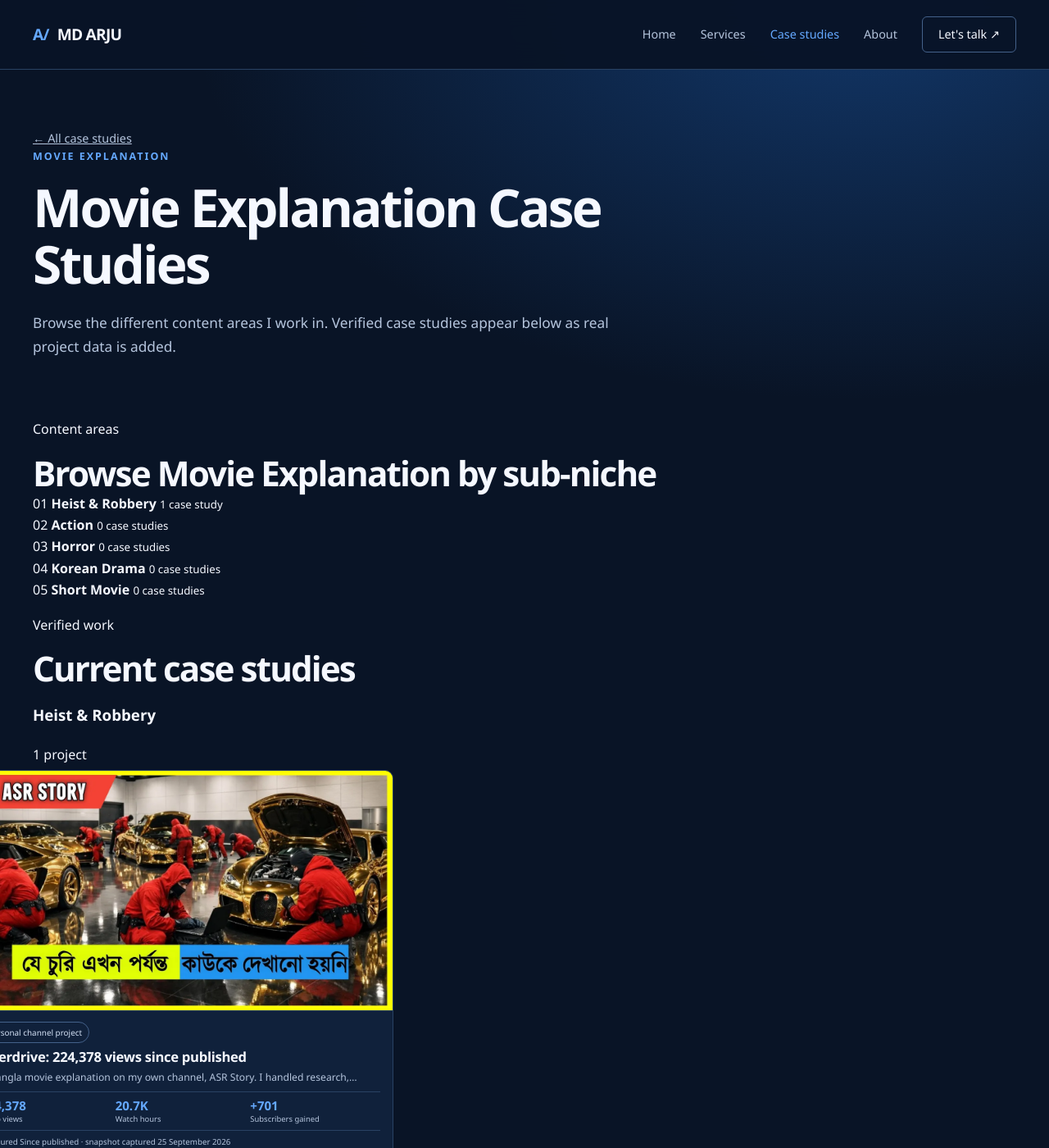
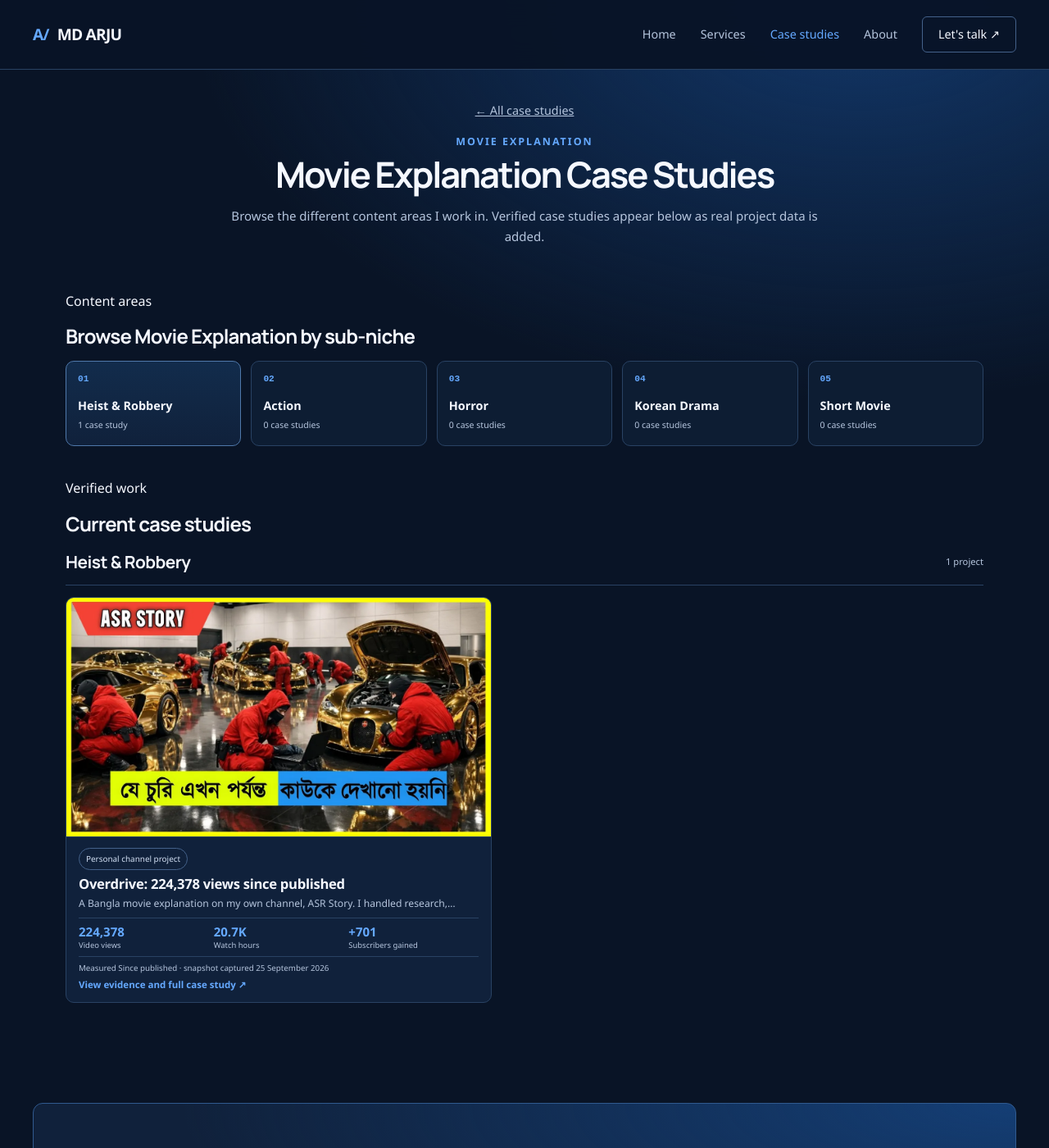
Before and after one commit to md-arju/md-arju.github.io, a Jekyll site: the page built from case-studies/movie-explanation/index.html, in a window 1280 px wide and 1400 px high. Shown: the whole window at 82% size. Built offline with Jekyll 4.4.1, drawn with Linux system fonts in a browser that asks for light colours.

Commit message:
Add Movie Explanation niche hub styling

```diff
--- a/assets/pages.css
+++ b/assets/pages.css
@@ -374,3 +374,221 @@
   #case-studies-page .niche-description{font-size:.78rem}
   #case-studies-page .niche-count{font-size:.64rem}
 }
+
+
+/* Niche library and Movie Explanation hub */
+#case-studies-page .niche-library,
+#movie-explanation-hub .subniche-browser,
+#movie-explanation-hub .verified-projects{
+  width:min(1120px,100%);
+  margin:10px auto 38px;
+}
+.niche-library-heading,
+.subniche-heading,
+.verified-heading{
+  margin-bottom:16px;
+}
+.niche-library-heading h2,
+.subniche-heading h2,
+.verified-heading h2{
+  margin:0;
+  font-family:"Manrope","Inter",system-ui,-apple-system,"Segoe UI",sans-serif;
+  font-size:1.5rem;
+  line-height:1.15;
+  letter-spacing:-.035em;
+}
+.niche-library-grid{
+  display:grid;
+  grid-template-columns:repeat(2,minmax(0,1fr));
+  gap:22px;
+}
+.niche-library-card{
+  display:grid;
+  grid-template-columns:1.1fr .9fr;
+  min-width:0;
+  overflow:hidden;
+  border:1px solid var(--line);
+  border-radius:12px;
+  background:var(--surface);
+  transition:transform .18s ease,border-color .18s ease,background .18s ease;
+}
+.niche-library-card:hover{
+  transform:translateY(-2px);
+  border-color:#4f78aa;
+  background:#122743;
+}
+.niche-library-art{
+  position:relative;
+  min-width:0;
+  background:#0b192d;
+}
+.niche-library-art img{
+  width:100%;
+  height:100%;
+  min-height:230px;
+  object-fit:cover;
+  display:block;
+}
+.niche-library-count{
+  position:absolute;
+  left:12px;
+  bottom:12px;
+  padding:6px 9px;
+  border-radius:999px;
+  background:rgba(5,14,27,.88);
+  border:1px solid #45658c;
+  color:#eaf3ff;
+  font-size:.68rem;
+  font-weight:700;
+}
+.niche-library-copy{
+  display:flex;
+  flex-direction:column;
+  justify-content:center;
+  padding:26px;
+}
+.niche-library-label{
+  margin:0 0 7px!important;
+  color:var(--accent)!important;
+  font-size:.66rem!important;
+  font-weight:800;
+  letter-spacing:.16em;
+  text-transform:uppercase;
+}
+.niche-library-copy h3{
+  margin:0 0 10px;
+  font-family:"Manrope","Inter",system-ui,-apple-system,"Segoe UI",sans-serif;
+  font-size:1.55rem;
+  line-height:1.15;
+  letter-spacing:-.035em;
+}
+.niche-library-copy>p:not(.niche-library-label){
+  margin:0 0 18px;
+  color:var(--muted);
+  font-size:.86rem;
+  line-height:1.55;
+}
+.niche-library-link{
+  color:var(--accent);
+  font-size:.82rem;
+  font-weight:700;
+}
+
+.movie-hub-hero{
+  width:100%;
+  max-width:980px;
+  margin-left:auto;
+  margin-right:auto;
+  text-align:center;
+  padding:36px 0 22px;
+}
+.movie-hub-hero .breadcrumb{
+  display:inline-block;
+  margin-bottom:16px;
+}
+.movie-hub-hero .eyebrow{
+  margin-bottom:8px;
+}
+.movie-hub-hero h1{
+  font-family:"Manrope","Inter",system-ui,-apple-system,"Segoe UI",sans-serif;
+  font-size:clamp(2.3rem,3.4vw,3.65rem);
+  line-height:1.03;
+  letter-spacing:-.05em;
+  margin:0 0 12px;
+}
+.movie-hub-hero>p:not(.eyebrow){
+  margin-left:auto;
+  margin-right:auto;
+  max-width:720px;
+  font-size:.94rem;
+}
+
+.subniche-grid{
+  display:grid;
+  grid-template-columns:repeat(5,minmax(0,1fr));
+  gap:12px;
+}
+.subniche-card{
+  min-width:0;
+  padding:16px 14px;
+  border:1px solid var(--line);
+  border-radius:10px;
+  background:#0d1d33;
+  transition:border-color .18s ease,background .18s ease,transform .18s ease;
+}
+a.subniche-card:hover{
+  transform:translateY(-2px);
+  border-color:#4f78aa;
+  background:#122743;
+}
+.subniche-card.is-active{
+  border-color:#4f78aa;
+  background:linear-gradient(180deg,#122c4c,#10213b);
+}
+.subniche-number{
+  display:block;
+  margin-bottom:18px;
+  color:var(--accent);
+  font:700 .7rem/1 monospace;
+}
+.subniche-card strong{
+  display:block;
+  font-size:.9rem;
+  line-height:1.25;
+}
+.subniche-card small{
+  display:block;
+  margin-top:6px;
+  color:var(--muted);
+  font-size:.66rem;
+}
+
+.subniche-project-section{
+  margin:0 0 34px;
+}
+.subniche-project-heading{
+  display:flex;
+  align-items:center;
+  justify-content:space-between;
+  gap:20px;
+  padding-bottom:10px;
+  margin-bottom:14px;
+  border-bottom:1px solid var(--line);
+}
+.subniche-project-heading h3{
+  margin:0;
+  font-family:"Manrope","Inter",system-ui,-apple-system,"Segoe UI",sans-serif;
+  font-size:1.3rem;
+  letter-spacing:-.025em;
+}
+.subniche-project-heading span{
+  color:var(--muted);
+  font-size:.7rem;
+}
+#movie-explanation-hub .case-studies-grid{
+  position:static!important;
+  left:auto!important;
+  margin:0!important;
+  width:100%;
+  max-width:none;
+  grid-template-columns:repeat(2,minmax(0,1fr));
+  gap:22px;
+}
+@media(max-width:1050px){
+  .subniche-grid{grid-template-columns:repeat(3,minmax(0,1fr))}
+  .niche-library-card{grid-template-columns:1fr}
+  .niche-library-art img{min-height:0;aspect-ratio:16/9}
+}
+@media(max-width:900px){
+  .niche-library-grid{grid-template-columns:1fr}
+  #movie-explanation-hub .case-studies-grid{grid-template-columns:1fr;max-width:560px}
+}
+@media(max-width:720px){
+  .movie-hub-hero{padding:28px 0 18px}
+  .movie-hub-hero h1{font-size:2.2rem}
+  .subniche-grid{grid-template-columns:repeat(2,minmax(0,1fr))}
+  .niche-library-copy{padding:20px}
+}
+@media(max-width:460px){
+  .subniche-grid{grid-template-columns:1fr}
+}
```
